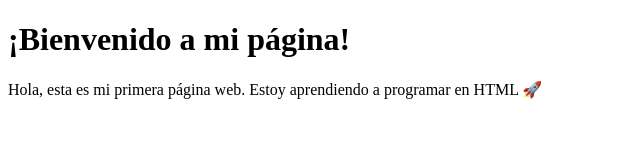
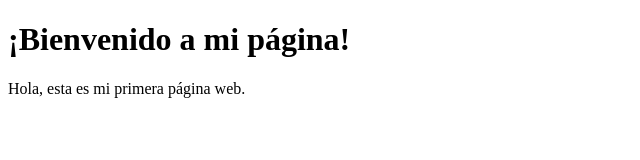
Before and after one commit to milenarb22/Milena-Rioseco, a plain HTML site: page index.html in a window 1280 px wide. Shown: the whole page, without its empty margins (0-640 px from the left). Drawn offline with Linux system fonts and the light colour scheme.

Commit message:
Update index.html

```diff
--- a/index.html
+++ b/index.html
@@ -6,6 +6,6 @@
 </head>
 <body>
     <h1>¡Bienvenido a mi página!</h1>
-    <p>Hola, esta es mi primera página web. Estoy aprendiendo a programar en HTML 🚀</p>
+    <p>Hola, esta es mi primera página web.</p>
 </body>
 </html>
```
